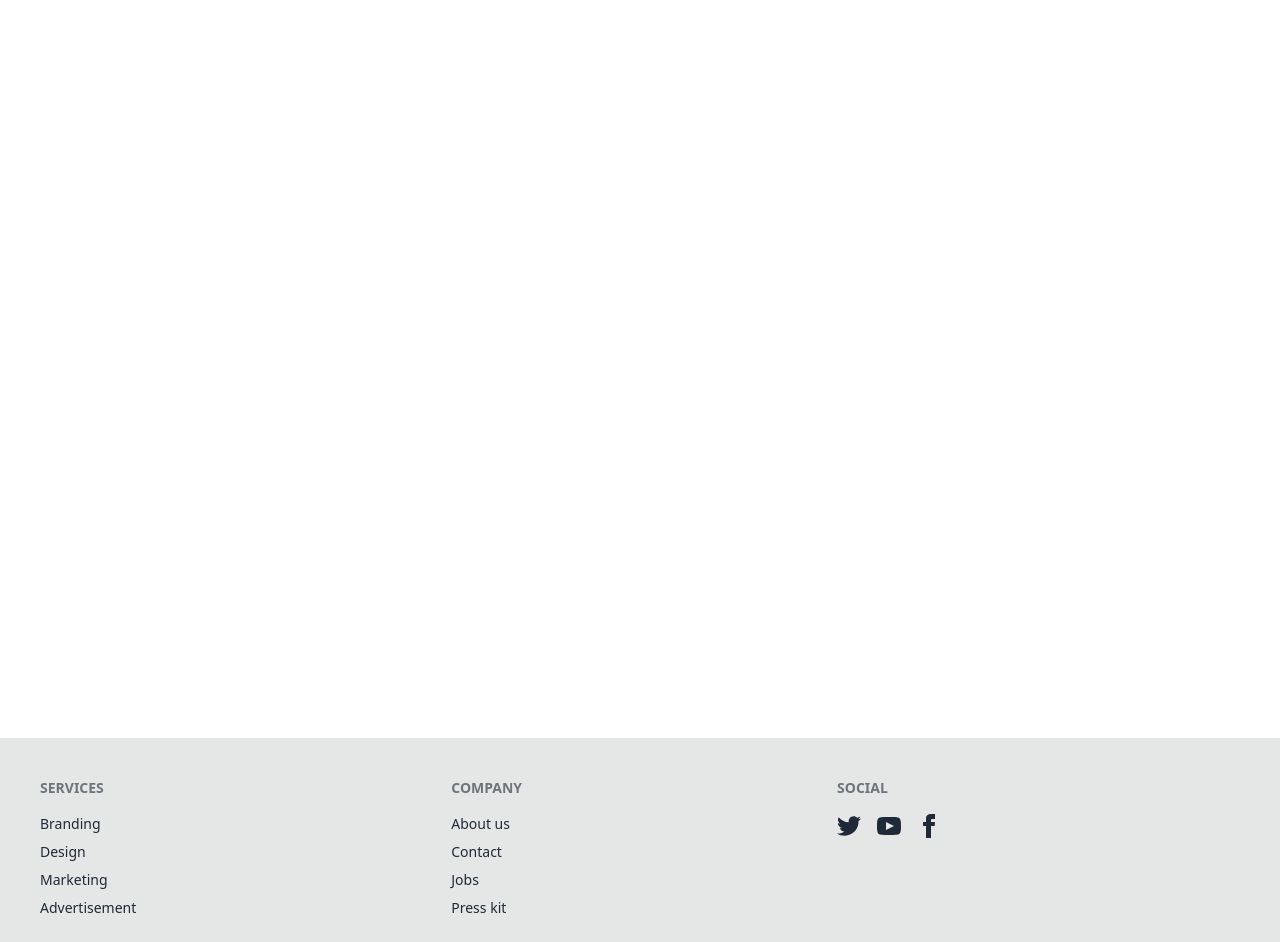
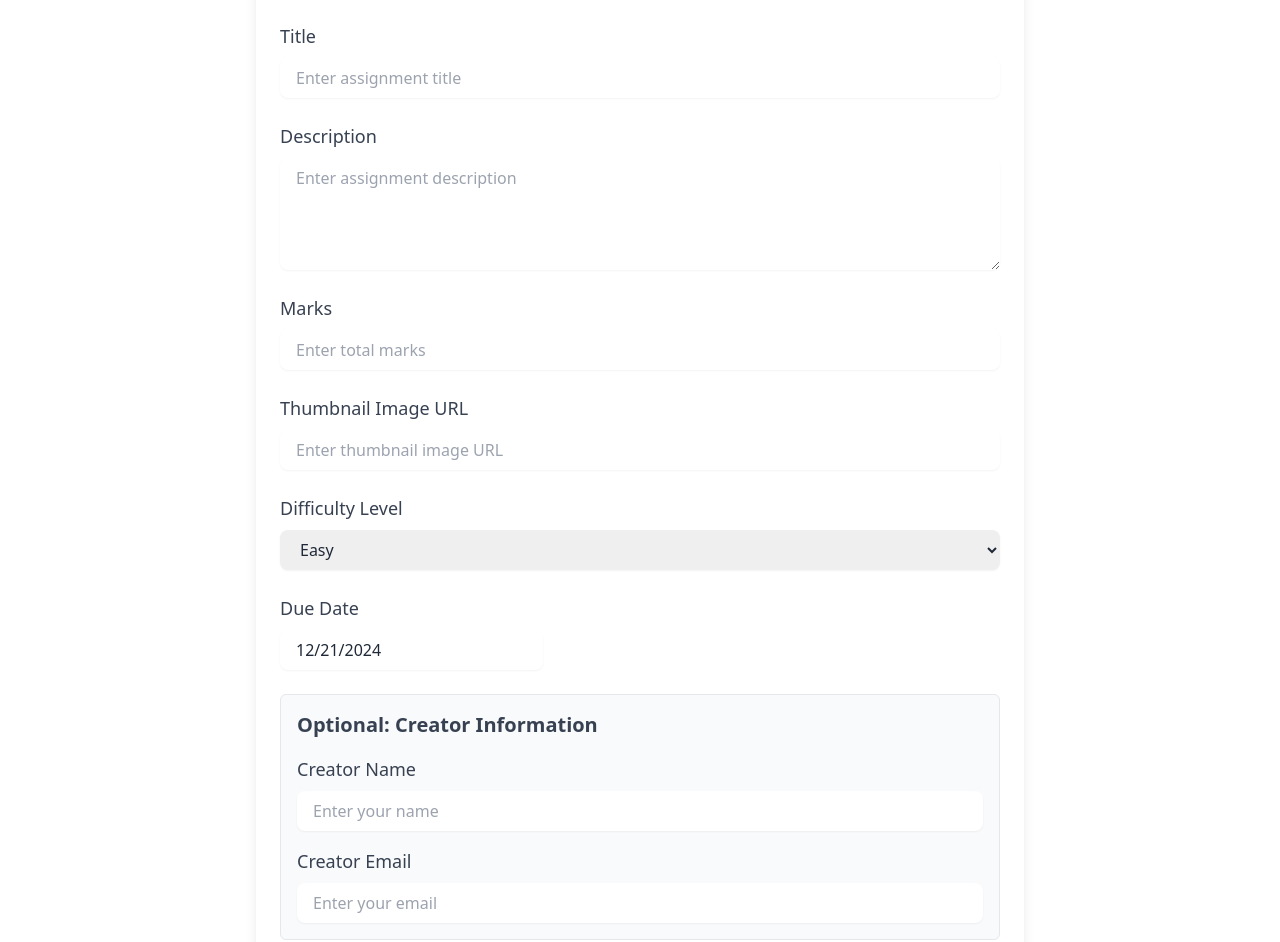
Before and after one commit to Ifuvhai/online-group-study-client-a11, a React (Vite) app: page /create-assignment in a window 1280 px wide. Shown: the part 130-1072 px from the top of the page. Built offline with nearby package versions, Linux system fonts and the light colour scheme; no server answers; sample sign-in values are in the browser's storage.

Commit message:
create assignment form

```diff
--- a/package.json
+++ b/package.json
@@ -14,6 +14,7 @@
     "localforage": "^1.10.0",
     "match-sorter": "^8.0.0",
     "react": "^18.3.1",
+    "react-datepicker": "^7.5.0",
     "react-dom": "^18.3.1",
     "react-icons": "^5.4.0",
     "react-router-dom": "^7.1.0",
--- a/src/pages/CreateAssignment/CreateAssignment.jsx
+++ b/src/pages/CreateAssignment/CreateAssignment.jsx
@@ -1,9 +1,167 @@
-import React from 'react';
+import React, { useState } from 'react';
+import DatePicker from 'react-datepicker';
+import "react-datepicker/dist/react-datepicker.css";
 
 const CreateAssignment = () => {
+    const [title, setTitle] = useState('');
+    const [description, setDescription] = useState('');
+    const [marks, setMarks] = useState('');
+    const [thumbnail, setThumbnail] = useState('');
+    const [difficulty, setDifficulty] = useState('easy');
+    const [dueDate, setDueDate] = useState(new Date());
+    const [creatorName, setCreatorName] = useState('');
+    const [creatorEmail, setCreatorEmail] = useState('');
+    const [successMessage, setSuccessMessage] = useState('');
+
+    const handleSubmit = (e) => {
+        e.preventDefault();
+
+        // Assignment data to be sent to the backend
+        const assignmentData = {
+            title,
+            description,
+            marks,
+            thumbnail,
+            difficulty,
+            dueDate,
+            creator: {
+                name: creatorName,
+                email: creatorEmail,
+            },
+        };
+
+        // Simulating assignment creation
+        console.log('Assignment Created:', assignmentData);
+        setSuccessMessage('Assignment created successfully!');
+
+        // Reset form fields
+        setTitle('');
+        setDescription('');
+        setMarks('');
+        setThumbnail('');
+        setDifficulty('easy');
+        setDueDate(new Date());
+        setCreatorName('');
+        setCreatorEmail('');
+
+        // Clear the success message after 3 seconds
+        setTimeout(() => setSuccessMessage(''), 3000);
+    };
+
     return (
-        <div>
-            create assignnment
+        <div className="max-w-3xl mx-auto p-6 bg-white shadow-lg rounded-md">
+            <h1 className="text-3xl font-bold mb-6 text-center text-blue-600">Create New Assignment</h1>
+
+            {successMessage && (
+                <div className="mb-6 p-3 text-center text-green-700 border border-green-300 bg-green-50 rounded-md">
+                    {successMessage}
+                </div>
+            )}
+
+            <form onSubmit={handleSubmit} className="space-y-6">
+                <div>
+                    <label className="block text-lg font-medium text-gray-700">Title</label>
+                    <input
+                        type="text"
+                        value={title}
+                        onChange={(e) => setTitle(e.target.value)}
+                        className="mt-2 block w-full rounded-lg border-gray-300 shadow-sm focus:border-blue-500 focus:ring-blue-500 px-4 py-2"
+                        placeholder="Enter assignment title"
+                        required
+                    />
+                </div>
+
+                <div>
+                    <label className="block text-lg font-medium text-gray-700">Description</label>
+                    <textarea
+                        value={description}
+                        onChange={(e) => setDescription(e.target.value)}
+                        className="mt-2 block w-full rounded-lg border-gray-300 shadow-sm focus:border-blue-500 focus:ring-blue-500 px-4 py-2"
+                        rows="4"
+                        placeholder="Enter assignment description"
+                        required
+                    ></textarea>
+                </div>
+
+                <div>
+                    <label className="block text-lg font-medium text-gray-700">Marks</label>
+                    <input
+                        type="number"
+                        value={marks}
+                        onChange={(e) => setMarks(e.target.value)}
+                        className="mt-2 block w-full rounded-lg border-gray-300 shadow-sm focus:border-blue-500 focus:ring-blue-500 px-4 py-2"
+                        placeholder="Enter total marks"
+                        required
+                    />
+                </div>
+
+                <div>
+                    <label className="block text-lg font-medium text-gray-700">Thumbnail Image URL</label>
+                    <input
+                        type="url"
+                        value={thumbnail}
+                        onChange={(e) => setThumbnail(e.target.value)}
+                        className="mt-2 block w-full rounded-lg border-gray-300 shadow-sm focus:border-blue-500 focus:ring-blue-500 px-4 py-2"
+                        placeholder="Enter thumbnail image URL"
+                    />
+                </div>
+
+                <div>
+                    <label className="block text-lg font-medium text-gray-700">Difficulty Level</label>
+                    <select
+                        value={difficulty}
+                        onChange={(e) => setDifficulty(e.target.value)}
+                        className="mt-2 block w-full rounded-lg border-gray-300 shadow-sm focus:border-blue-500 focus:ring-blue-500 px-4 py-2"
+                    >
+                        <option value="easy">Easy</option>
+                        <option value="medium">Medium</option>
+                        <option value="hard">Hard</option>
+                    </select>
+                </div>
+
+                <div>
+                    <label className="block text-lg font-medium text-gray-700">Due Date</label>
+                    <DatePicker
+                        selected={dueDate}
+                        onChange={(date) => setDueDate(date)}
+                        className="mt-2 block w-full rounded-lg border-gray-300 shadow-sm focus:border-blue-500 focus:ring-blue-500 px-4 py-2"
+                    />
+                </div>
+
+                <div className="optional-section bg-gray-50 p-4 rounded-md border border-gray-200">
+                    <h2 className="text-xl font-semibold text-gray-700 mb-4">Optional: Creator Information</h2>
+                    <div className="space-y-4">
+                        <div>
+                            <label className="block text-lg font-medium text-gray-700">Creator Name</label>
+                            <input
+                                type="text"
+                                value={creatorName}
+                                onChange={(e) => setCreatorName(e.target.value)}
+                                className="mt-2 block w-full rounded-lg border-gray-300 shadow-sm focus:border-blue-500 focus:ring-blue-500 px-4 py-2"
+                                placeholder="Enter your name"
+                            />
+                        </div>
+
+                        <div>
+                            <label className="block text-lg font-medium text-gray-700">Creator Email</label>
+                            <input
+                                type="email"
+                                value={creatorEmail}
+                                onChange={(e) => setCreatorEmail(e.target.value)}
+                                className="mt-2 block w-full rounded-lg border-gray-300 shadow-sm focus:border-blue-500 focus:ring-blue-500 px-4 py-2"
+                                placeholder="Enter your email"
+                            />
+                        </div>
+                    </div>
+                </div>
+
+                <button
+                    type="submit"
+                    className="w-full bg-blue-600 text-white py-3 px-6 rounded-lg text-lg font-medium hover:bg-blue-700 focus:outline-none focus:ring-2 focus:ring-blue-500"
+                >
+                    Create Assignment
+                </button>
+            </form>
         </div>
     );
 };
```
Also changed, not shown: 1 other file (tests, documents, lock files or other folders).
